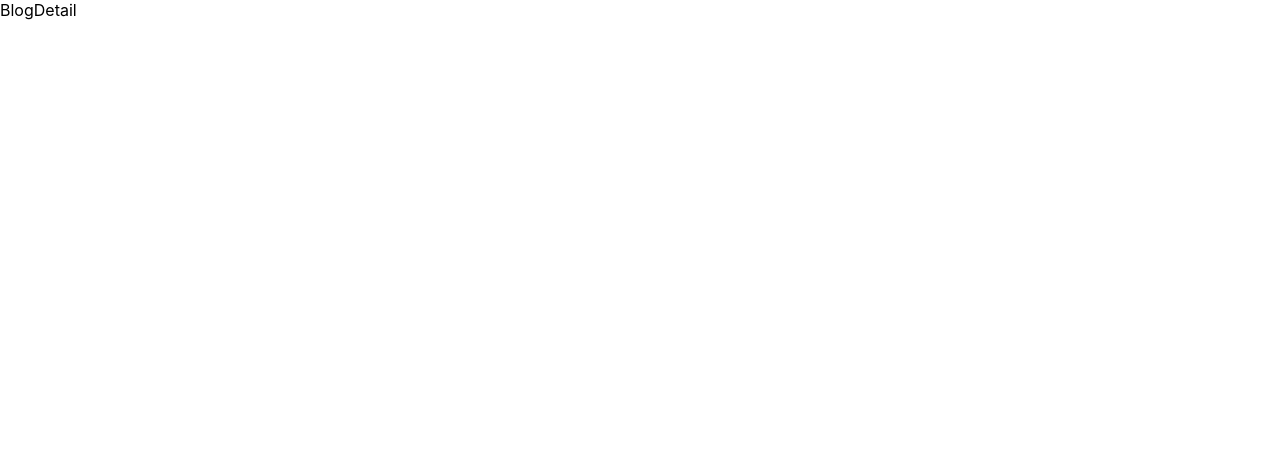
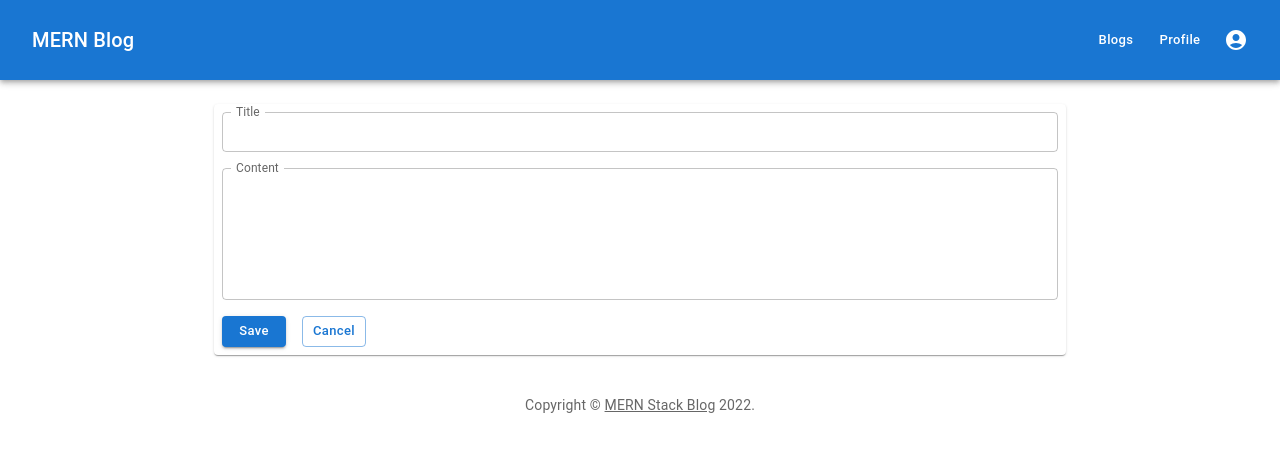
Before and after one commit to HuseyinSARI/mern-stack-blog, a React (Create React App) app in the folder client/: page /blogs/1 in a window 1280 px wide. Shown: the top 452 px of the page. Built offline with nearby package versions, Linux system fonts and the light colour scheme; sample sign-in values are in the browser's storage.

Commit message:
feat: blog detail ui infrastructure

```diff
--- a/client/src/pages/BlogDetail.jsx
+++ b/client/src/pages/BlogDetail.jsx
@@ -1,8 +1,42 @@
-import React from 'react'
+import { useState, useEffect } from 'react'
+import MainContainer from '../components/MainContainer'
+import { useParams } from "react-router-dom"
+import {
+  Container, Paper, Button, TextField,
+  Stack, IconButton
+} from "@mui/material"
+
+// #region ------------- [ ICONS ] -------------
+import DeleteForeverIcon from '@mui/icons-material/DeleteForever';
+import EditIcon from '@mui/icons-material/Edit';
+// #endregion
 
 function BlogDetail() {
+  const { id } = useParams();
+  const [blog, setBlog] = useState(null);
   return (
-    <div>BlogDetail</div>
+    <MainContainer>
+      <Container maxWidth="md" sx={{ mt: 3, mb: 5 }}>
+        <Paper>
+          <Stack spacing={2}>
+            <TextField
+              label="Title" name='title' value={blog?.title}  // ! ? ekleyerek "cannot read null" hatasını giderdik
+              onChange={(e) => setBlog({ ...blog, title: e.target.value })}
+            />
+            <TextField
+              label="Content" name='content' value={blog?.content}
+              onChange={(e) => setBlog({ ...blog, content: e.target.value })}
+              multiline minRows={5} maxRows={20}
+            />
+
+            <Stack spacing={2} direction="row">
+              <Button variant='contained' >Save</Button>
+              <Button variant='outlined' >Cancel</Button>
+            </Stack>
+          </Stack>
+        </Paper>
+      </Container>
+    </MainContainer>
   )
 }
 
--- a/client/src/themes/lightTheme.js
+++ b/client/src/themes/lightTheme.js
@@ -1,35 +1,35 @@
-import {createTheme} from "@mui/material";
+import { createTheme } from "@mui/material";
 
 export default createTheme({
     components: {
-        MuiTextField:{
-            defaultProps:{
+        MuiTextField: {
+            defaultProps: {
                 size: "small",
-                disable:  "true",
+                disable: "true",
                 variant: "outlined",
                 fullWidth: true,
-                InputLabelProps:{
+                InputLabelProps: {
                     shrink: true,
-                    color:"primary"
+                    color: "primary"
                 }
             }
         },
-        MuiButton:{
-            defaultProps:{
-                size:"small",
-                color:"primary",
-                variant:"contained"
+        MuiButton: {
+            defaultProps: {
+                size: "small",
+                color: "primary",
+                variant: "contained"
             },
-            styleOverrides:{
-                root:{
-                    textTransform:"none"
+            styleOverrides: {
+                root: {
+                    textTransform: "none"
                 }
             }
         },
-        MuiCard:{
+        MuiCard: {
             variants: [
                 {
-                    props: {variant: "shaded"},
+                    props: { variant: "shaded" },
                     style: {
                         backgroundColor: "#BCCEF8",
                         borderRadius: "10px"
@@ -37,9 +37,16 @@
                 }
             ]
         },
-        MuiTypography:{
-            defaultProps:{
+        MuiTypography: {
+            defaultProps: {
                 align: "left"
+            }
+        },
+        MuiPaper: {
+            styleOverrides:{
+                root:{
+                    padding:8
+                }
             }
         }
     }
```
